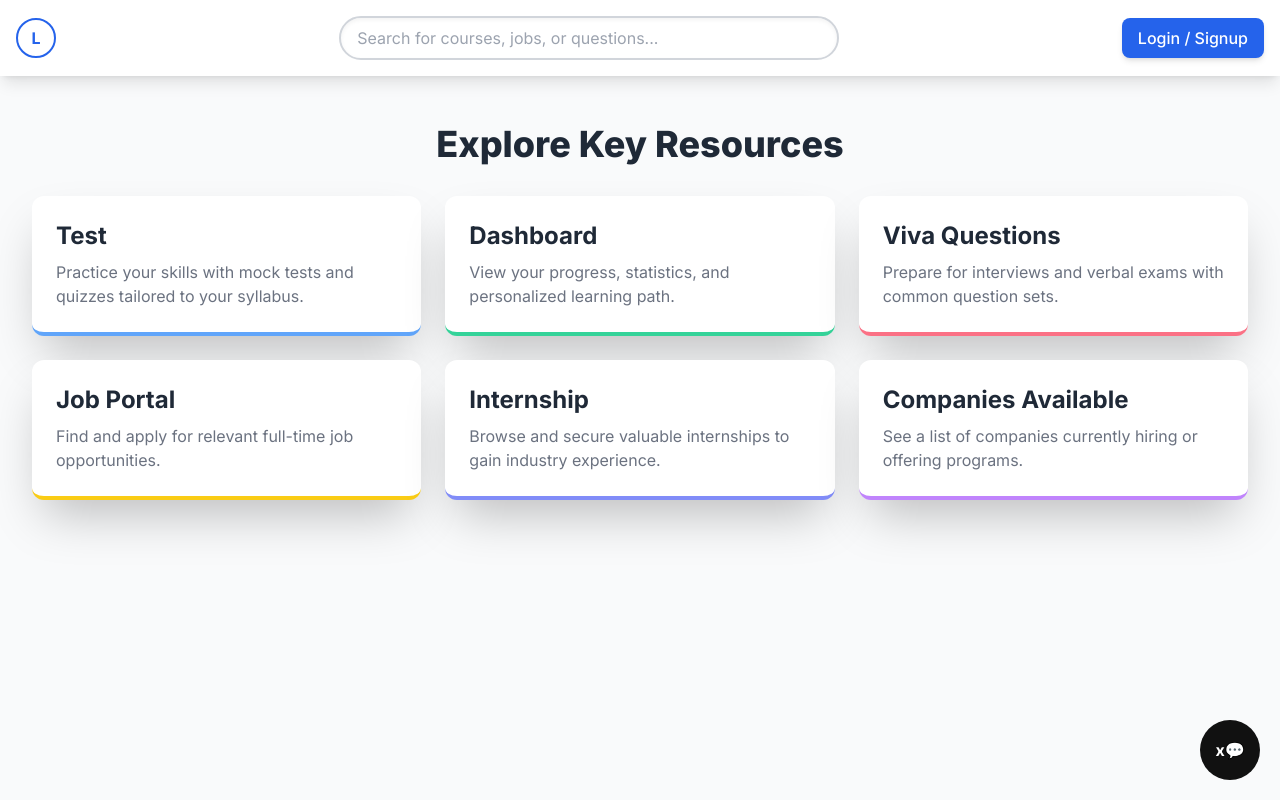
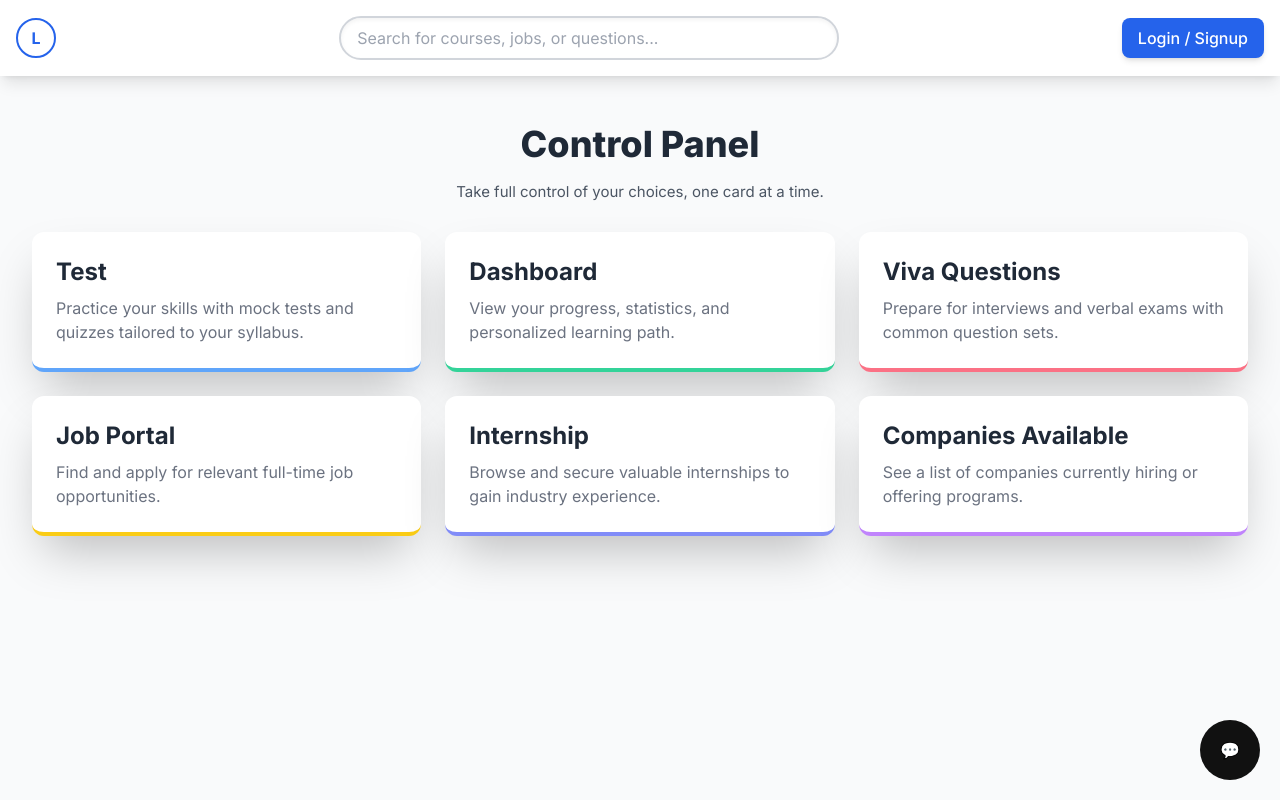
Before and after one commit to sudhansupatra29/Project-PlacementPropaganda, a plain HTML site: page Frontend/index.html in a window 1280 px wide. Drawn offline with nearby package versions, Linux system fonts and the light colour scheme.

Commit message:
minor QOL changes

```diff
--- a/Frontend/chatbot.js
+++ b/Frontend/chatbot.js
@@ -5,7 +5,7 @@
 
     // Create floating chatbot button
     const chatBtn = document.createElement('button');
-    chatBtn.innerText = 'x💬';
+    chatBtn.innerText = '💬';
     chatBtn.style.cssText = `
         position: fixed; bottom: 20px; right: 20px; width: 60px; height: 60px;
         border-radius: 50%; background: #111; color: white; border: none;
@@ -61,7 +61,7 @@
     // Simple assistant response function
     async function getBotResponse(message) {
         // Add personalized info from userData
-        let systemPrompt = `You are an internship guide. Keep the replies short and precise but also engaging and conveying. The user's info:
+        let systemPrompt = `You are an internship guide. Keep the replies short, precise and formal. The user's info:
         Name: ${userData.name || 'Unknown'}
         Academics: ${userData.academics.join(', ') || 'None'}
         Skills: ${userData.skills.join(', ') || 'None'}
--- a/Frontend/index.html
+++ b/Frontend/index.html
@@ -82,9 +82,12 @@
 
     <!-- Main Content Area: Cards Grid -->
     <main class="max-w-7xl mx-auto p-4 md:p-8">
-        <h1 class="text-3xl md:text-4xl font-extrabold text-gray-800 mb-8 mt-4 text-center">
-            Explore Key Resources
+        <h1 class="text-3xl md:text-4xl font-extrabold text-gray-800 mb-2 mt-4 text-center">
+            Control Panel
         </h1>
+	<h2 class="text-xl font-semi-bold text-gray-600 mb-8 text-center">
+		<sub>Take full control of your choices, one card at a time.
+	</h2>
 
         <!-- The 6 Card Grid -->
         <div class="grid grid-cols-1 md:grid-cols-2 lg:grid-cols-3 gap-6">
```
